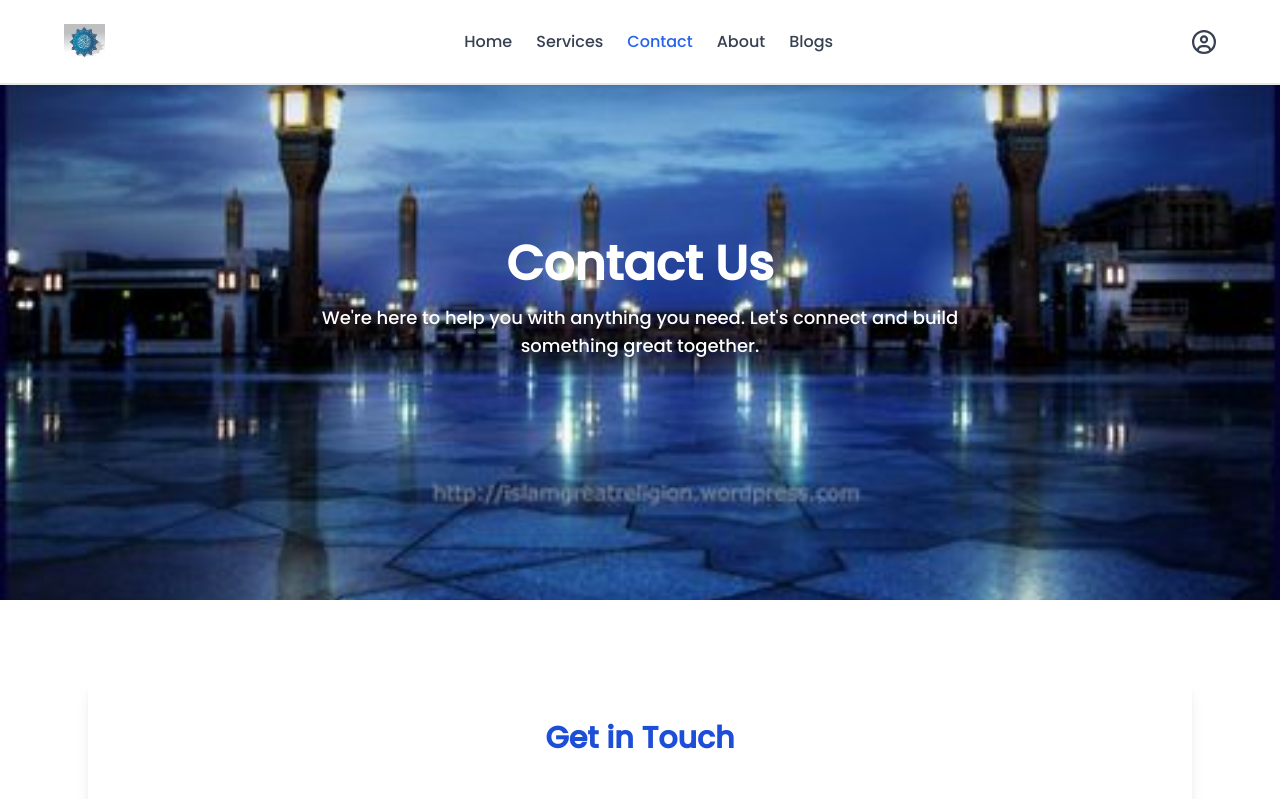
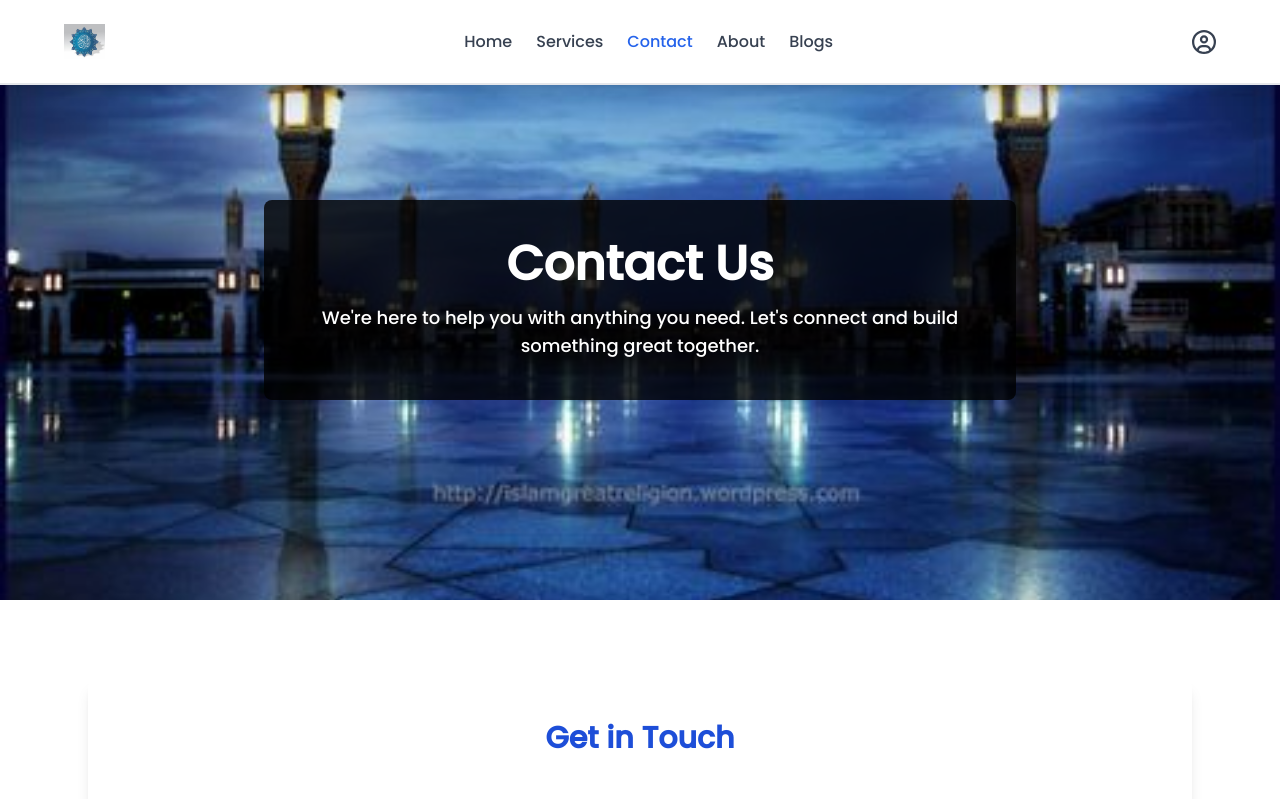
Before and after one commit to Ayesha-dev-web/MaWaDda, a Next.js app: page /contact in a window 1280 px wide. Shown: the top 799 px of the page. Built offline with nearby package versions, Linux system fonts and the light colour scheme.

Commit message:
Update page.js

```diff
--- a/src/app/contact/page.js
+++ b/src/app/contact/page.js
@@ -62,7 +62,7 @@ export default function Contact() {
         className="w-full h-[600px] bg-cover bg-center flex items-center justify-center"
         style={{ backgroundImage: "url('/mosque.jpg')" }}
       >
-        <div className=" bg-opacity-80 p-10 rounded-lg text-center">
+        <div className="bg-black bg-opacity-80 p-10 rounded-lg text-center">
           <h1 className="text-5xl font-bold text-white mb-4">Contact Us</h1>
           <p className="text-white text-lg max-w-2xl">
             We're here to help you with anything you need. Let's connect and build something great together.
```
